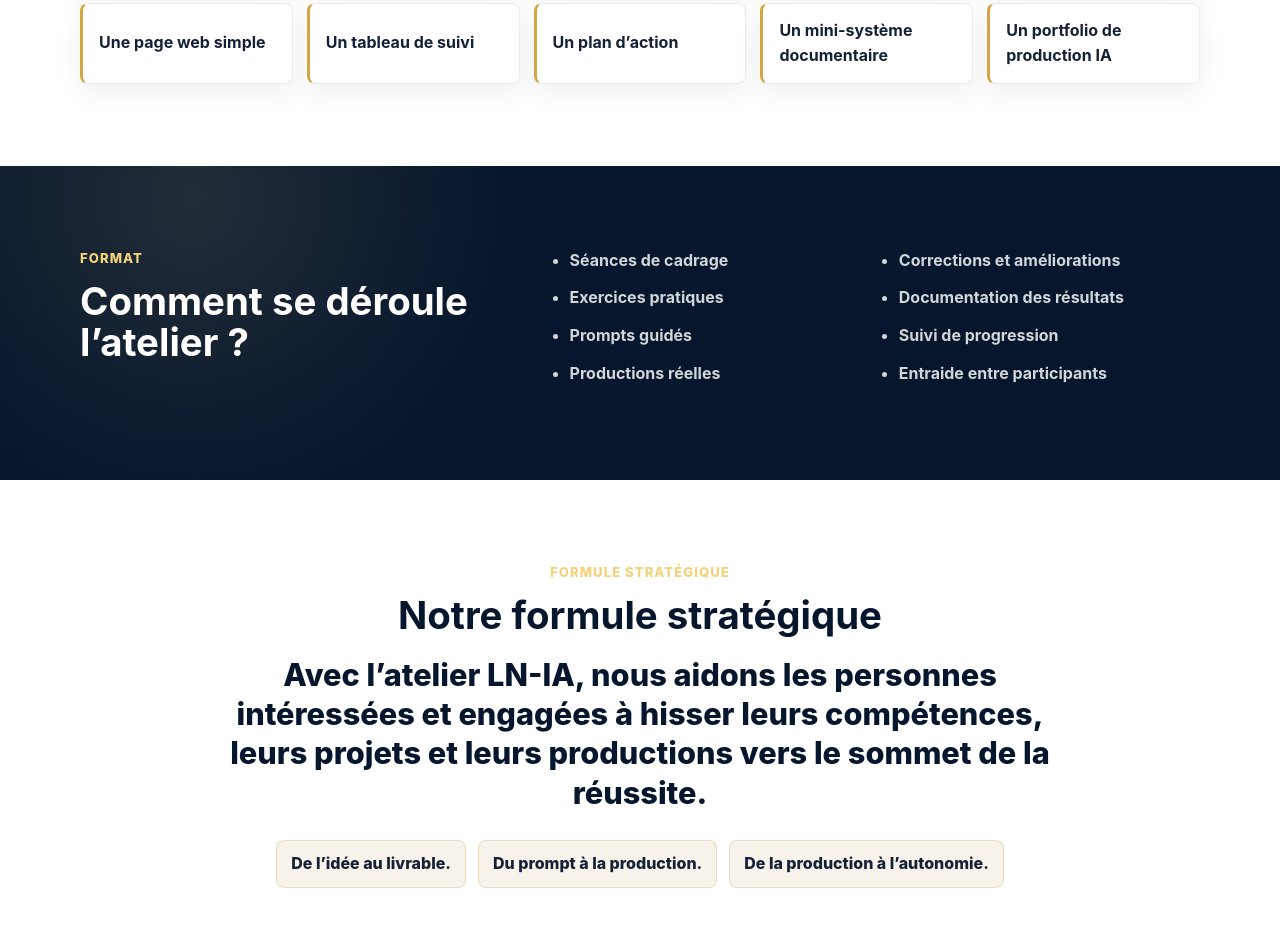
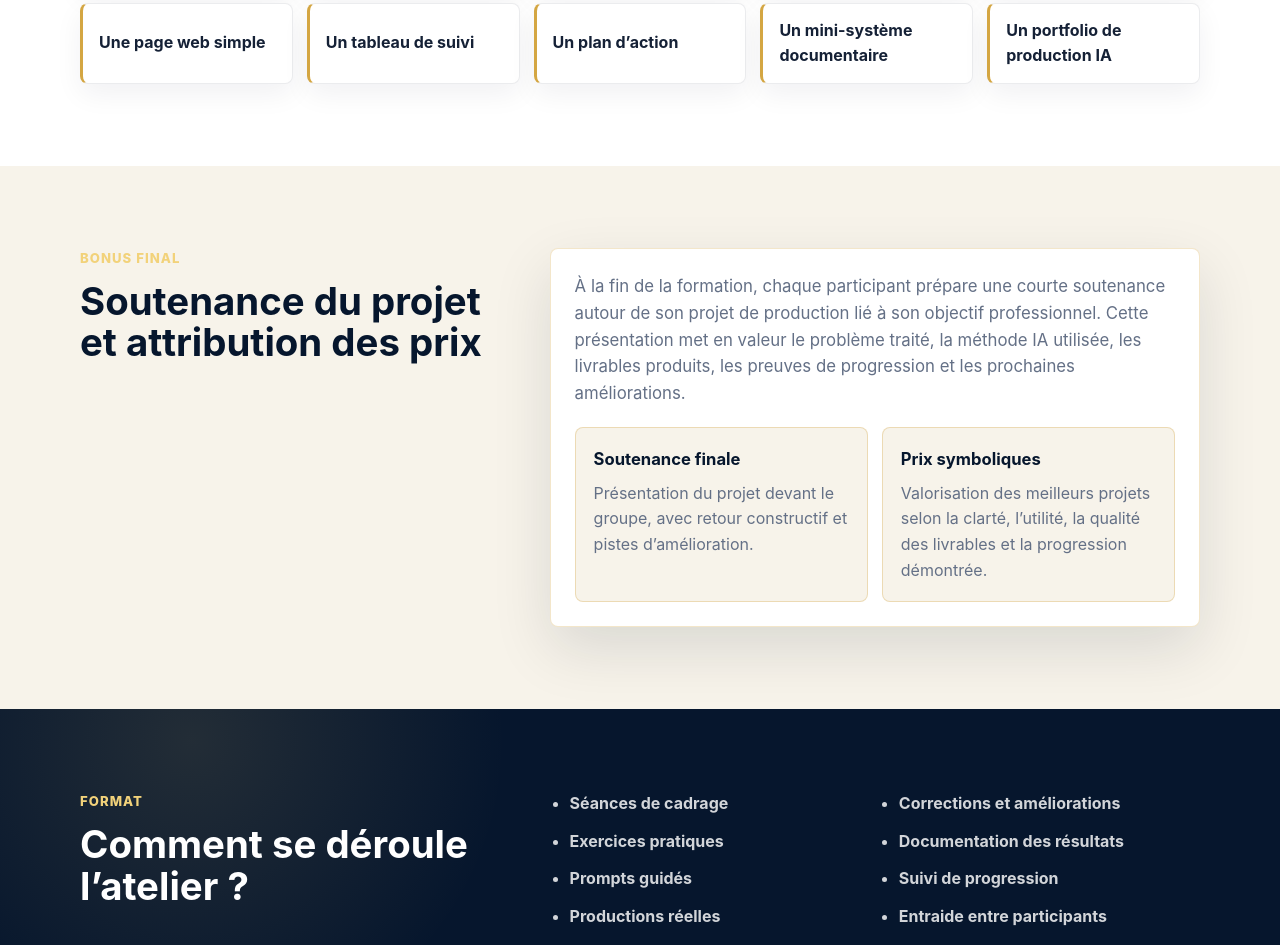
Before and after one commit to elhisse-CLPrepas/ln-ia-challenge-100jours-page-offre, a plain HTML site: page index.html in a window 1280 px wide. Shown: the part 4383-5328 px from the top of the page. Drawn offline with Linux system fonts and the light colour scheme.

Commit message:
Ajouter le bonus final soutenance et prix

```diff
--- a/assets/css/style.css
+++ b/assets/css/style.css
@@ -392,6 +392,50 @@ h3 {
   color: var(--muted);
 }
 
+.bonus-panel {
+  padding: 24px;
+  border: 1px solid var(--line);
+  border-radius: 8px;
+  background: var(--white);
+  box-shadow: var(--shadow);
+}
+
+.bonus-panel p {
+  margin: 0;
+  color: var(--muted);
+  font-size: 1.05rem;
+}
+
+.bonus-grid {
+  display: grid;
+  grid-template-columns: repeat(2, minmax(0, 1fr));
+  gap: 14px;
+  margin-top: 20px;
+}
+
+.bonus-grid article {
+  min-height: 132px;
+  padding: 18px;
+  border: 1px solid rgba(212, 166, 66, 0.32);
+  border-radius: 8px;
+  background: var(--paper);
+}
+
+.bonus-grid strong,
+.bonus-grid span {
+  display: block;
+}
+
+.bonus-grid strong {
+  color: var(--navy);
+  font-size: 1.04rem;
+}
+
+.bonus-grid span {
+  margin-top: 8px;
+  color: var(--muted);
+}
+
 .timeline {
   display: grid;
   gap: 14px;
@@ -568,4 +612,8 @@ details p {
   .check-list {
     columns: 1;
   }
+
+  .bonus-grid {
+    grid-template-columns: 1fr;
+  }
 }
--- a/index.html
+++ b/index.html
@@ -160,6 +160,28 @@
       </div>
     </section>
 
+    <section class="section section--paper" id="bonus-final">
+      <div class="section__inner split">
+        <div>
+          <p class="eyebrow">Bonus final</p>
+          <h2>Soutenance du projet et attribution des prix</h2>
+        </div>
+        <div class="bonus-panel">
+          <p>À la fin de la formation, chaque participant prépare une courte soutenance autour de son projet de production lié à son objectif professionnel. Cette présentation met en valeur le problème traité, la méthode IA utilisée, les livrables produits, les preuves de progression et les prochaines améliorations.</p>
+          <div class="bonus-grid">
+            <article>
+              <strong>Soutenance finale</strong>
+              <span>Présentation du projet devant le groupe, avec retour constructif et pistes d’amélioration.</span>
+            </article>
+            <article>
+              <strong>Prix symboliques</strong>
+              <span>Valorisation des meilleurs projets selon la clarté, l’utilité, la qualité des livrables et la progression démontrée.</span>
+            </article>
+          </div>
+        </div>
+      </div>
+    </section>
+
     <section class="section section--navy" id="format">
       <div class="section__inner split">
         <div>
@@ -221,6 +243,8 @@
           <details><summary>Que vais-je produire ?</summary><p>Des guides, plans, supports, messages, pages, tableaux de suivi et livrables adaptés à vos projets.</p></details>
           <details><summary>Pourquoi 100 jours ?</summary><p>Parce qu’une compétence durable se construit par pratique régulière, correction et capitalisation.</p></details>
           <details><summary>Quel est le résultat attendu ?</summary><p>Gagner en autonomie, construire un système personnel de production et disposer de livrables concrets.</p></details>
+          <details><summary>Y aura-t-il une présentation finale ?</summary><p>Oui. Une soutenance finale permet à chaque participant de présenter son projet, sa méthode IA, ses livrables et ses preuves de progression.</p></details>
+          <details><summary>Comment seront attribués les prix ?</summary><p>Les prix symboliques valorisent les projets les plus clairs, utiles, bien documentés et professionnellement exploitables.</p></details>
         </div>
       </div>
     </section>
```
Also changed, not shown: 1 other file.
